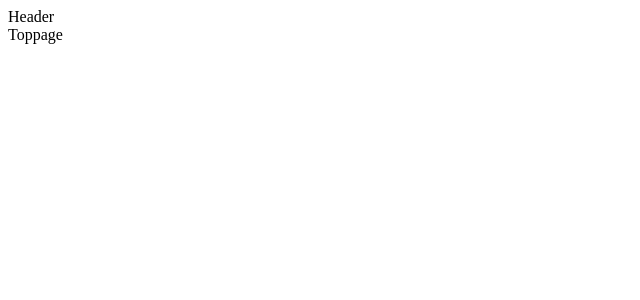
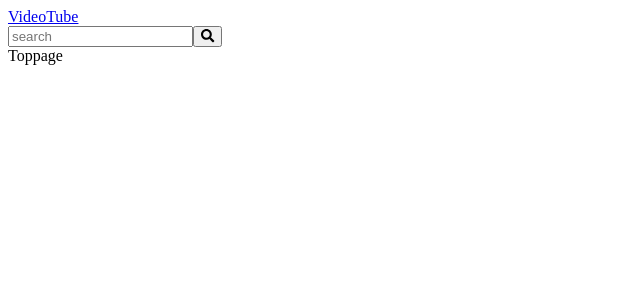
Before and after one commit to rinetranger/react-youtube, a React (Create React App) app: page / in a window 1280 px wide. Shown: the top 300 px of the page, without its empty margins (0-640 px from the left). Built offline with nearby package versions, Linux system fonts and the light colour scheme.

Commit message:
sass,fontawsome,headermaking

```diff
--- a/package.json
+++ b/package.json
@@ -3,9 +3,13 @@
   "version": "0.1.0",
   "private": true,
   "dependencies": {
+    "@fortawesome/fontawesome-svg-core": "^1.2.32",
+    "@fortawesome/free-solid-svg-icons": "^5.15.1",
+    "@fortawesome/react-fontawesome": "^0.1.12",
     "@testing-library/jest-dom": "^5.11.4",
     "@testing-library/react": "^11.1.0",
     "@testing-library/user-event": "^12.1.10",
+    "node-sass": "^4.14.1",
     "react": "^17.0.1",
     "react-dom": "^17.0.1",
     "react-router-dom": "^5.2.0",
--- a/src/components/Header/Header.js
+++ b/src/components/Header/Header.js
@@ -1,9 +1,20 @@
 import React from 'react'
+import { FontAwesomeIcon } from '@fortawesome/react-fontawesome'
+import { faSearch } from '@fortawesome/free-solid-svg-icons'
+import {Link} from 'react-router-dom'
 
 const Header = () => {
     return (
         <div>
-            Header
+            <Link to="/">VideoTube</Link>
+            <div>
+                <form>
+                    <input type="text" placeholder="search" />
+                    <button type="submit">
+                        <FontAwesomeIcon icon={faSearch} />
+                    </button>
+                </form>
+            </div>
         </div>
     )
 }
```
Also changed, not shown: src/components/Header/Header.mudule.scss (added), 1 other file (tests, documents, lock files or other folders).
